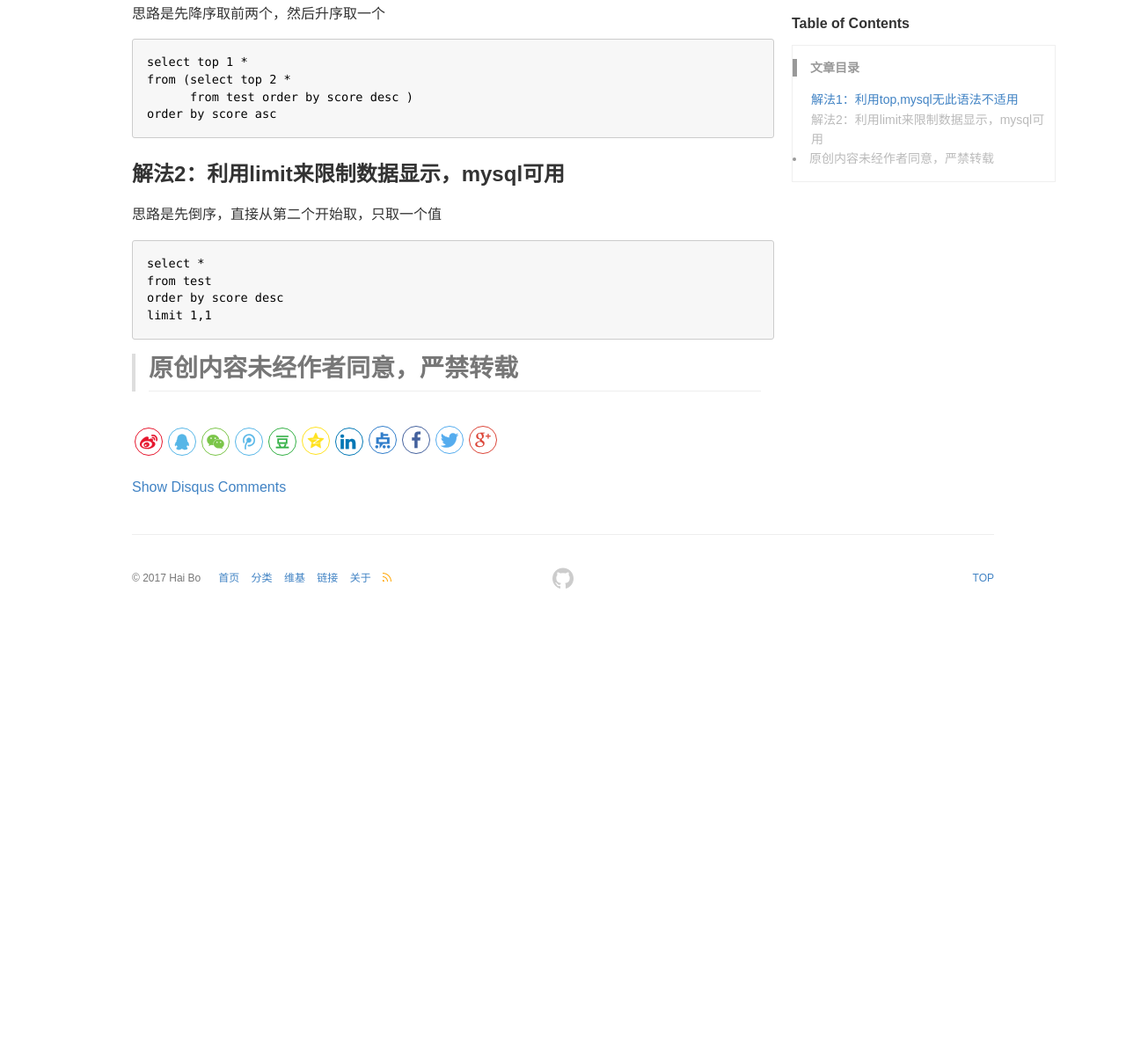
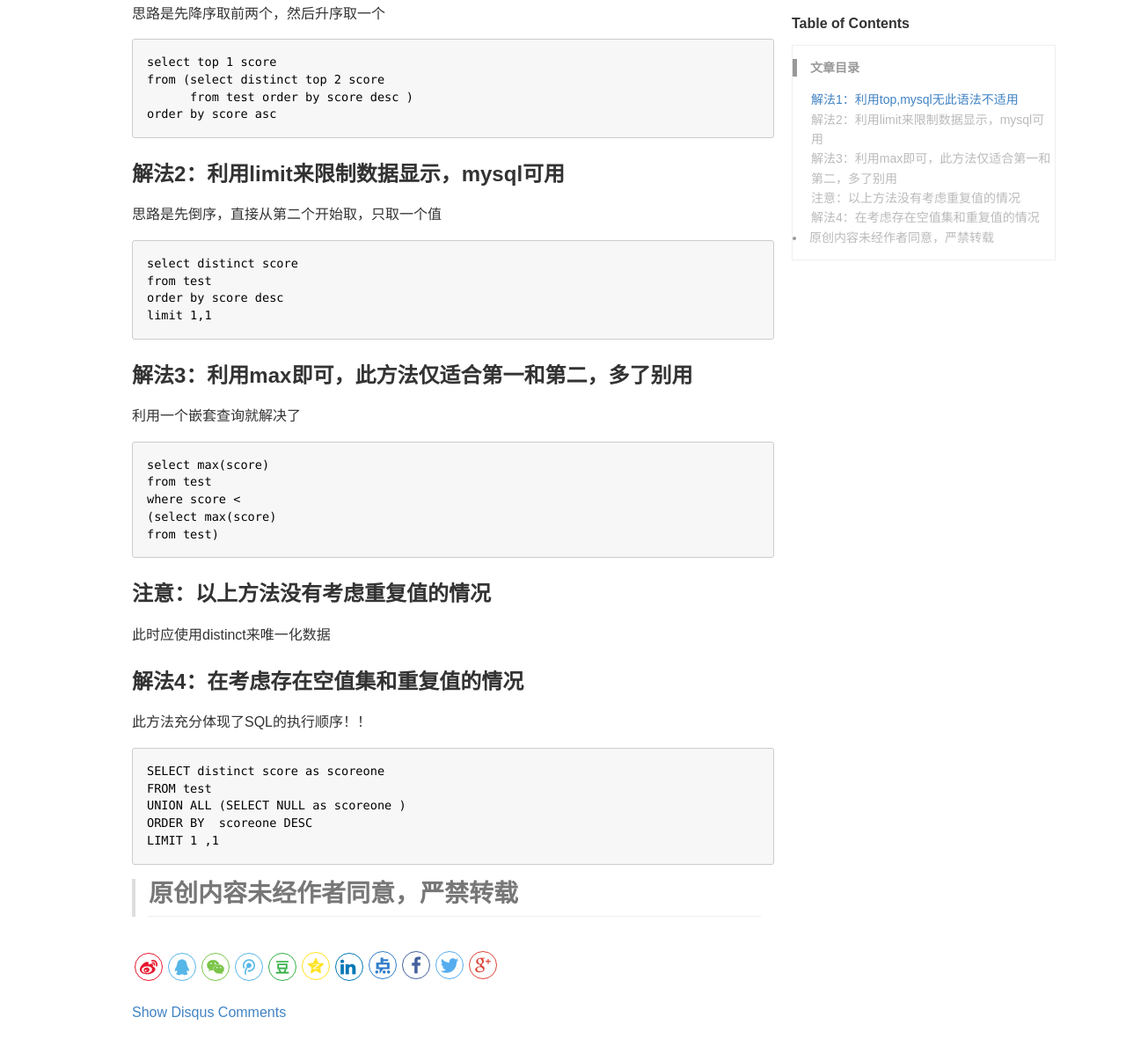
Before and after one commit to happyjay23/happyjay23.github.io, a Jekyll site: the page built from _posts/2018-03-11-SQL.md, in a window 1280 px wide and 1400 px high, scrolled down 358 px, cut to the strip 198-1396 px from the top of the window. Shown: the whole strip at 88% size. Built offline with Jekyll 4.4.1, drawn with Linux system fonts in a browser that asks for light colours; comment, search, counter and statistics services are not loaded; before the commit the page ends 1262 px from its top, so only the background shows below that.

Commit message:
20180312

````diff
--- a/_posts/2018-03-11-SQL.md
+++ b/_posts/2018-03-11-SQL.md
@@ -18,8 +18,8 @@ id  | score
 ### 解法1：利用top,mysql无此语法不适用
 思路是先降序取前两个，然后升序取一个
 ```SQL
-select top 1 *
-from (select top 2 *
+select top 1 score
+from (select distinct top 2 score
       from test order by score desc )
 order by score asc
 ```
@@ -27,10 +27,31 @@ order by score asc
 ### 解法2：利用limit来限制数据显示，mysql可用
 思路是先倒序，直接从第二个开始取，只取一个值
 ```SQL
-select *
+select distinct score
 from test
 order by score desc
 limit 1,1
 ```
 
+### 解法3：利用max即可，此方法仅适合第一和第二，多了别用
+利用一个嵌套查询就解决了
+```SQL
+select max(score)
+from test
+where score <
+(select max(score)
+from test)
+```
+### 注意：以上方法没有考虑重复值的情况
+此时应使用distinct来唯一化数据
+
+### 解法4：在考虑存在空值集和重复值的情况
+此方法充分体现了SQL的执行顺序！！
+```SQL
+SELECT distinct score as scoreone
+FROM test
+UNION ALL (SELECT NULL as scoreone )
+ORDER BY  scoreone DESC
+LIMIT 1 ,1
+```
 > ## 原创内容未经作者同意，严禁转载
````
Also changed, not shown: _posts/2018-03-11-sql2.md (added, +61 -0 lines), _posts/2018-03-12-sql.md (added, +67 -0 lines), _wiki/sql.md (added, +33 -0 lines), images/blog/2018-03-11_0.png (added).
